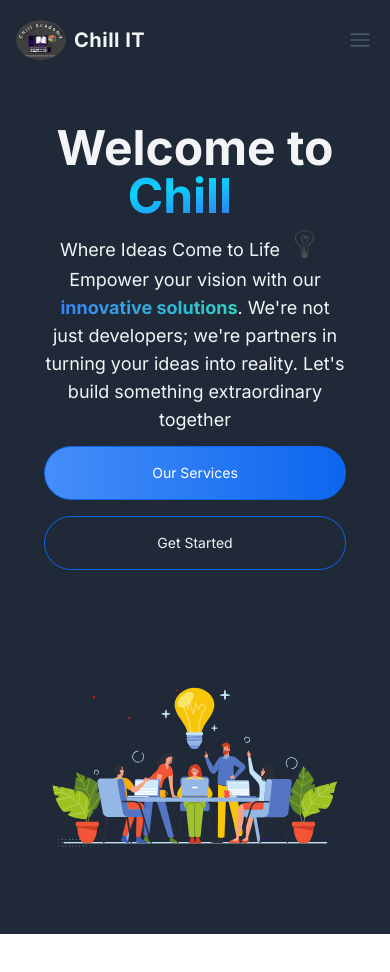
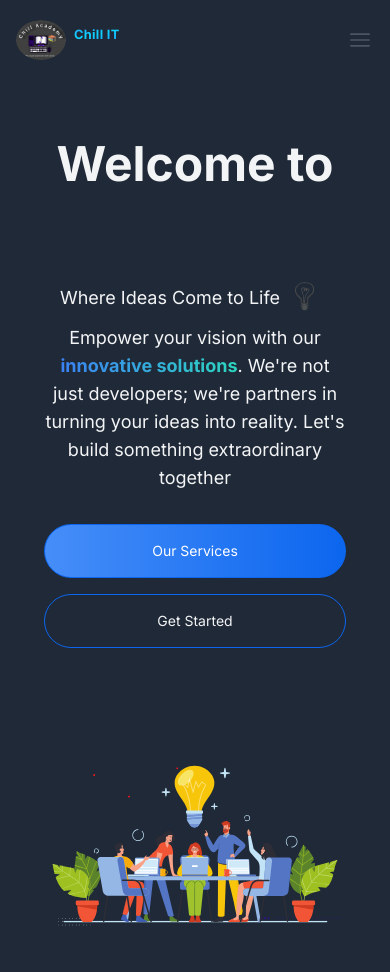
Before and after one commit to Pamphilemkp/chill-academy, a Next.js app: page / in a window 390 px wide. Shown: the top 972 px of the page. Before the commit the page ends 934 px from the top, so only its background shows below. Built offline with nearby package versions, Linux system fonts and the light colour scheme.

Commit message:
Add some gap in text in mobile size

```diff
--- a/app/globals.css
+++ b/app/globals.css
@@ -4,8 +4,21 @@
 
 .text-header-gradient {
     background: #3984f4;
+    font-size: 0.8em;
+    text-wrap: nowrap;
+    padding-bottom: 10px;
     background: linear-gradient(169.4deg, #3984f4 -6.01%, #0cd3ff 36.87%, #2f7cf0 78.04%, #0e65e8 103.77%);
     -webkit-background-clip: text;
     background-clip: text;
     -webkit-text-fill-color: transparent;
 }
+
+@media only screen and (max-width: 767px) {
+    .smmargin-top {
+        margin-top: 1em;
+        display: flex;
+        gap: 20px;
+    }
+
+
+  }
--- a/components/Hero.js
+++ b/components/Hero.js
@@ -11,30 +11,28 @@ const Hero = () => {
     <div>
       <section className="bg-gray-800 text-gray-100">
         <div
-          className="container flex flex-col justify-center p-6 mx-auto sm:py-12 lg:py-20 lg:flex-row lg:justify-between"
+          className="container flex flex-col justify-center p-6 mx-auto sm:py-12 lg:flex-row lg:justify-between "
           bis_skin_checked="1"
         >
           <div
-            className="flex flex-col justify-center p-5 text-center rounded-sm lg:max-w-md xl:max-w-lg lg:text-left"
+            className="flex flex-col justify-center p-5 text-center smmargin-top  rounded-sm lg:max-w-md xl:max-w-lg lg:text-left "
             bis_skin_checked="1"
           >
             <h1 className="text-5xl font-bold leadi sm:text-6xl">
               Welcome to
-              <span>
-              <h1 className="text-header-gradient ">
+              <div className="text-header-gradient mt-4 lg:mt-2">
                 <Typewriter
                   options={{
-                    strings: ["Chill IT|"],
+                    strings: ["Chill Academy|"],
                     autoStart: true,
                     loop: true,
 
                   }}
                 />
-              </h1>
-              </span>
+              </div>
             </h1>
             <div className="flex justify-center">
-              <p className="mt-4 mb-8 text-lg sm:mb-12">
+              <p className="mt-3 mb-8 text-lg sm:mb-12">
                 Where Ideas Come to Life
               </p>
               <Image
@@ -48,7 +46,7 @@ const Hero = () => {
             </div>
             <p
               className="  mb-8 text-lg sm:mb-12"
-              style={{ marginTop: "-30px" }}
+              style={{ marginTop: "-40px" }}
             >
               Empower your vision with our{" "}
               <span className="bg-clip-text text-transparent bg-gradient-to-r from-blue-500 to-teal-400 font-bold">
--- a/components/Navbar.js
+++ b/components/Navbar.js
@@ -28,7 +28,7 @@ const Navbar = () => {
                 className="rounded-circle"
               />
             </div>
-            <span className="ml-2 text-xl font-bold tracking-wide text-gray-100 ">
+            <span className="ml-2 text-xl text-header-gradient font-bold tracking-wide text-gray-100 ">
               Chill IT
             </span>
           </a>
@@ -160,8 +160,8 @@ const Navbar = () => {
                             className="rounded-circle"
                           />
                         </div>
-                        <span className="ml-2 text-xl font-bold tracking-wide text-gray-800 uppercase">
-                          Chill IT
+                        <span className="ml-2 text-xl text-header-gradient font-bold tracking-wide text-gray-800 ">
+                          Chill Academy
                         </span>
                       </a>
                     </div>
```
